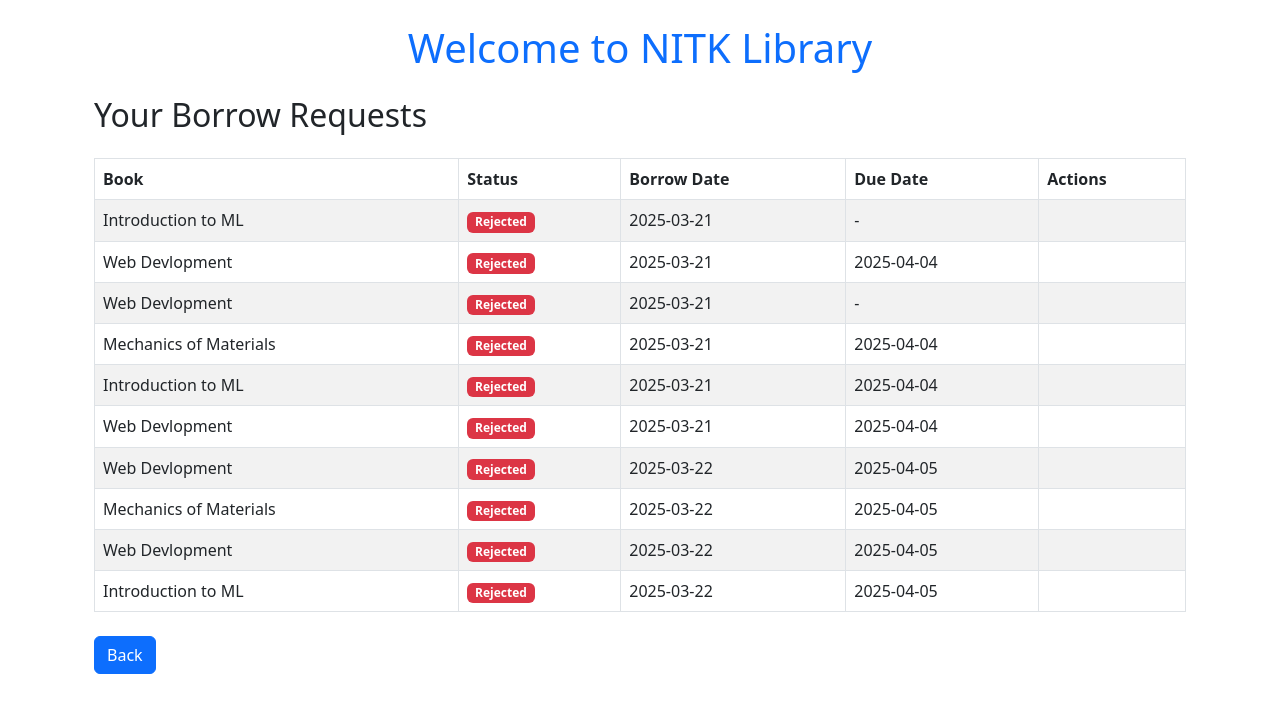
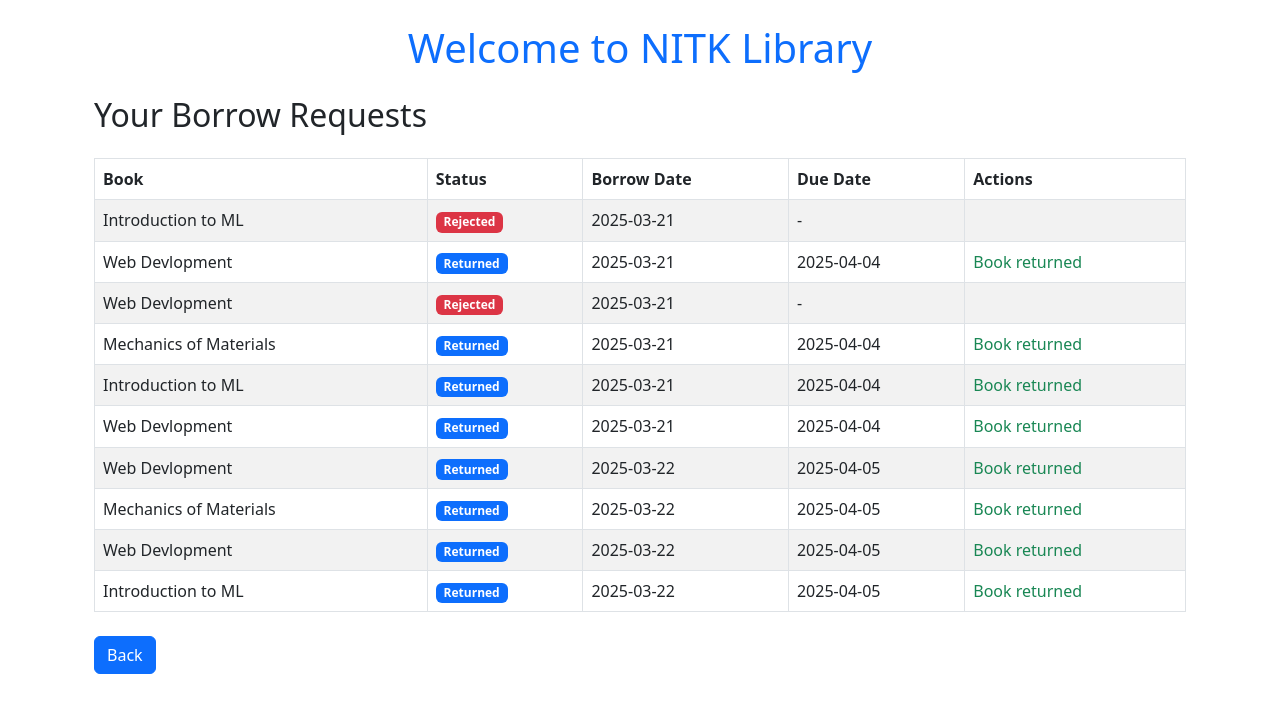
Before and after one commit to HarshitR2004/library-management, a Django app: page /borrow/status/ in a window 1280 px wide. Shown: the part 56-769 px from the top of the page. Run offline with Django 5.2, Linux system fonts and the light colour scheme; a user stored in the database is signed in; data comes from the database, SQL or seed files in the repository; both versions use the stored data as it was after the commit.

Commit message:
borrow and return flow done

```diff
--- a/borrowing/templates/borrow_status.html
+++ b/borrowing/templates/borrow_status.html
@@ -23,6 +23,10 @@
                         <span class="badge bg-warning text-dark">Pending</span>
                     {% elif request.status == "Approved" %}
                         <span class="badge bg-success">Approved</span>
+                    {% elif request.status == "Pending Return" %}
+                        <span class="badge bg-info">Pending Return</span>
+                    {% elif request.status == "Returned" %}
+                        <span class="badge bg-primary">Returned</span>
                     {% else %}
                         <span class="badge bg-danger">Rejected</span>
                     {% endif %}
@@ -32,6 +36,10 @@
                 <td>
                     {% if request.status == "Approved" and not request.is_returned %}
                         <a href="{% url 'request_return_book' request.id %}" class="btn btn-danger btn-sm">Return Book</a>
+                    {% elif request.status == "Pending Return" %}
+                        <span class="text-info">Return requested</span>
+                    {% elif request.status == "Returned" %}
+                        <span class="text-success">Book returned</span>
                     {% endif %}
                 </td>
             </tr>
--- a/borrowing/views.py
+++ b/borrowing/views.py
@@ -13,12 +13,29 @@ def borrow_request(request, book_id):
     student = get_object_or_404(Student, user=request.user)
     book = get_object_or_404(Book, id=book_id)
 
-    existing_borrow = Borrow.objects.filter(student=student, is_returned=False).exclude(status="Rejected").exists()
+    # Check if the student has already borrowed this specific book
+    existing_borrow = Borrow.objects.filter(
+        student=student,
+        book=book,
+        is_returned=False
+    ).exclude(status="Rejected").exists()
+
     if existing_borrow:
+        messages.warning(request, "You already have a request for this book.")
+        return redirect("student_dashboard")
+
+    # Check if student has reached their borrow limit
+    active_borrows_count = Borrow.objects.filter(
+        student=student,
+        is_returned=False
+    ).exclude(status="Rejected").count()
+
+    if active_borrows_count >= student.borrow_limit:
+        messages.warning(request, f"You've reached your borrow limit of {student.borrow_limit} books.")
         return redirect("student_dashboard")
 
     borrow_entry = Borrow.objects.create(student=student, book=book, status="Pending")
-    borrow_entry.sava()
+    messages.success(request, f"Your request to borrow '{book.title}' has been submitted.")
 
     return redirect("student_dashboard")
 
--- /dev/null
+++ b/dues/views.py
@@ -0,0 +1,3 @@
+from django.shortcuts import render
+
+# Create your views here.
```
Also changed, not shown: db.sqlite3.
